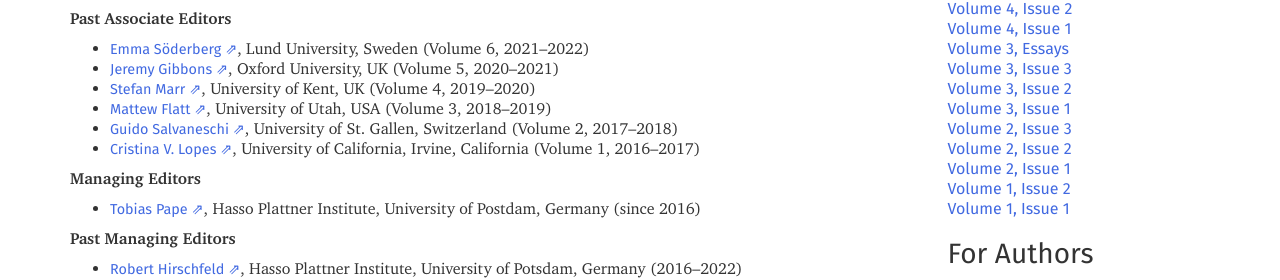
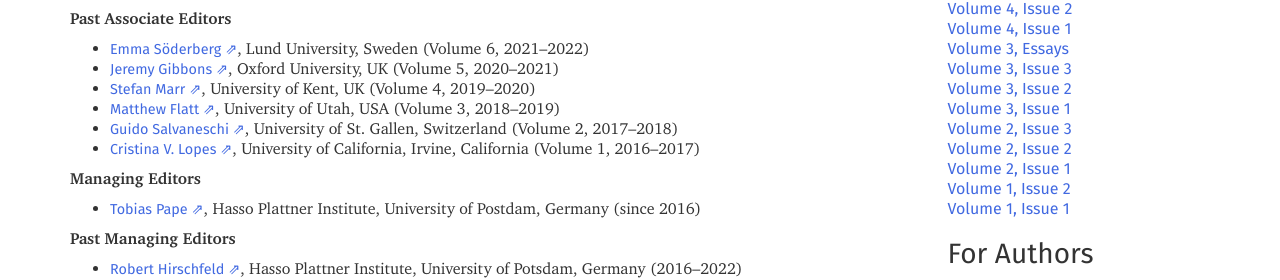
Before and after one commit to programming-journal/programming-journal.github.io, a Jekyll site: the page built from boards/index.markdown, in a window 1280 px wide. Shown: the part 549-829 px from the top of the page. Built offline with Jekyll 4.4.1, drawn with Linux system fonts in a browser that asks for light colours.

Commit message:
Typo in Matthew Flatt's name

```diff
--- a/boards/index.markdown
+++ b/boards/index.markdown
@@ -25,7 +25,7 @@ order: 500
 * [Emma Söderberg](https://cs.lth.se/emma-soderberg/), Lund University, Sweden (Volume 6, 2021–2022)
 * [Jeremy Gibbons](http://www.cs.ox.ac.uk/jeremy.gibbons/), Oxford University, UK (Volume 5, 2020–2021)
 * [Stefan Marr](https://www.cs.kent.ac.uk/people/staff/sm951/), University of Kent, UK (Volume 4, 2019–2020)
-* [Mattew Flatt](https://www.cs.utah.edu/~mflatt/), University of Utah, USA (Volume 3, 2018–2019)
+* [Matthew Flatt](https://www.cs.utah.edu/~mflatt/), University of Utah, USA (Volume 3, 2018–2019)
 * [Guido Salvaneschi](http://www.guidosalvaneschi.com/wp/), University of St. Gallen, Switzerland (Volume 2, 2017–2018)
 * [Cristina V. Lopes](http://www.ics.uci.edu/~lopes), University of California, Irvine, California (Volume 1, 2016–2017)
 
```
